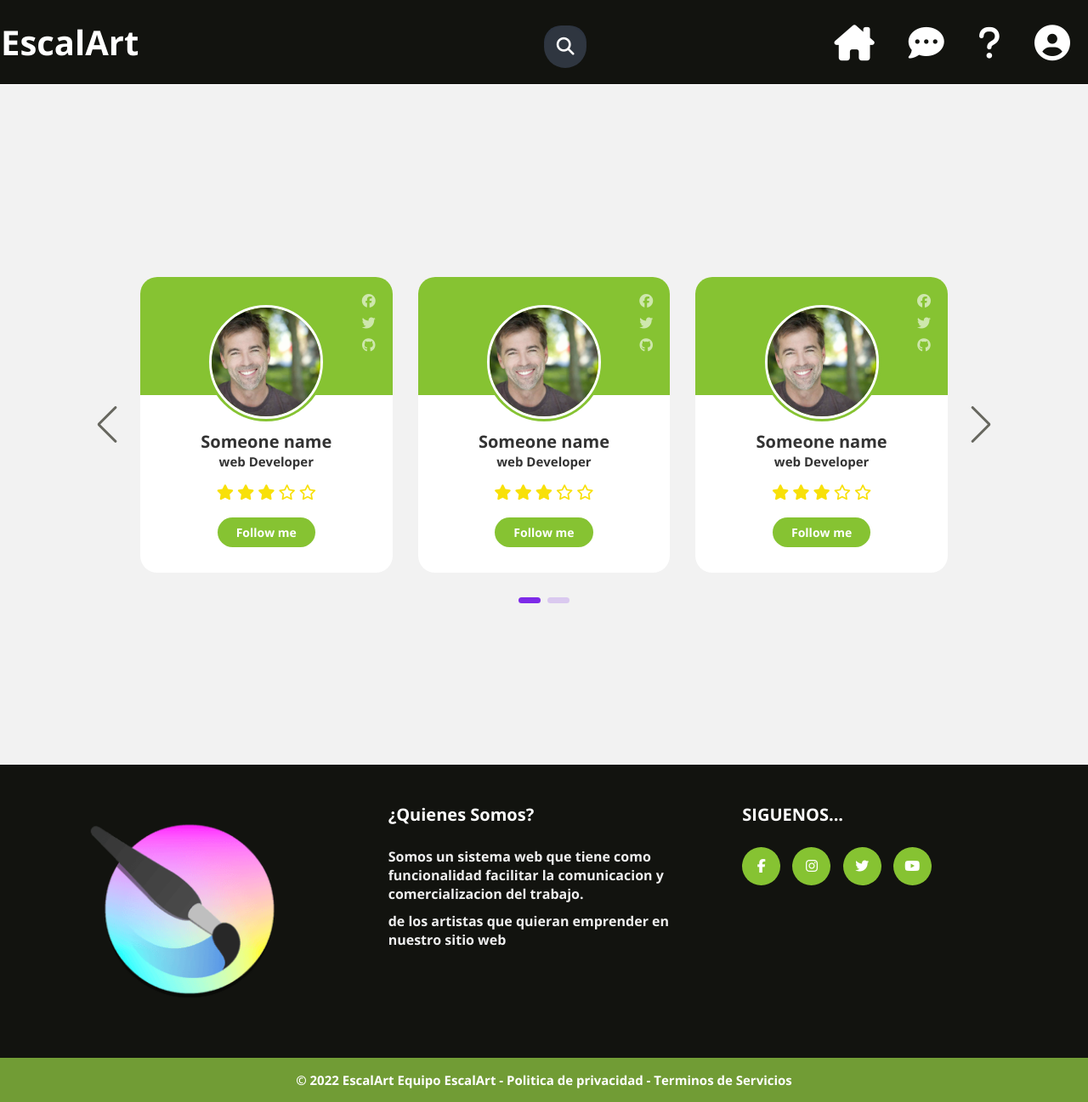
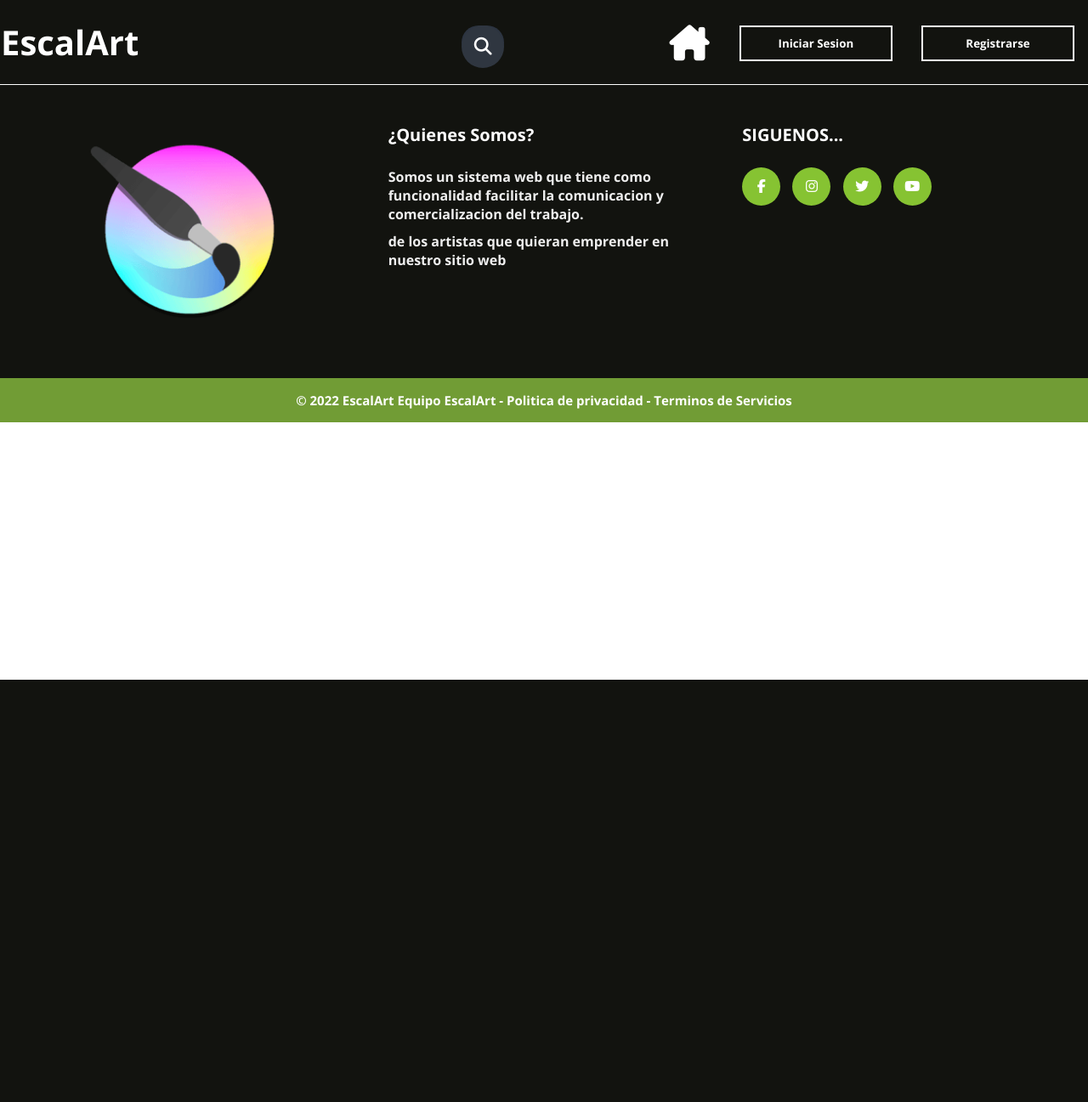
Before and after one commit to DiegoOrdenes/EscalArt, a Django app: page /presentacion in a window 1280 px wide. Shown: the whole page at 85% size. After the commit the page ends 800 px from the top, so only its background shows below. Run offline with Django 3.2, Linux system fonts and the light colour scheme; parts of the project's set-up code (start-up, migrations or seed data) failed here and were passed over; some libraries are stand-ins or nearby versions.

Commit message:
26-05-2022

```diff
--- a/EscalArt/forms.py
+++ b/EscalArt/forms.py
@@ -5,7 +5,7 @@ from tkinter import Widget
 from django import forms
 from django.forms import ModelForm
 from django.contrib.auth.forms import UserCreationForm
-from requests import RequestException, request
+# from requests import RequestException, request
 from .models import Comision, Comision_Cliente, EstadoComision, Perfil, Publicacion, Referencia, Usuario,Solicitud
 
 # class CustomUserCreationForm(UserCreationForm):
--- a/EscalArt/models.py
+++ b/EscalArt/models.py
@@ -10,7 +10,7 @@ from webbrowser import get
 from django.db import models
 from django.contrib.auth.models import AbstractBaseUser, BaseUserManager
 from django.test import TransactionTestCase
-from requests import request
+# from requests import request
 
 # Create your models here.
 class UsuarioManager(BaseUserManager):
--- a/EscalArt/static/escalArt/css/Menu-Fotter.css
+++ b/EscalArt/static/escalArt/css/Menu-Fotter.css
@@ -129,6 +129,54 @@ header {
     border-radius: 15px;
 }
 
+
+/* Otro diseño de boton */
+
+.menu-logearse button {
+    padding: 10px 15px;
+    width: 180px;
+    margin: 0 10px;
+    background: none;
+    border: 2px solid #fff;
+    cursor: pointer;
+    color: #fff;
+}
+
+
+/* .menu-logearse {
+    padding: 0 15px;
+    position: relative;
+} */
+
+.menu-logearse ul {
+    margin-top: 10px;
+}
+
+.menu-logearse ul li {
+    display: inline;
+    margin: 0 5px 10px 5px;
+}
+
+.menu-logearse ul li a:hover {
+    padding: 0;
+    background: none;
+    border-radius: 0px;
+}
+
+
+/* .menu-logearse button {
+    padding: 10px 15px;
+    border-radius: 20px;
+    width: 180px;
+    cursor: pointer;
+    color: #fff;
+    background: #86C332;
+} */
+
+.menu-logearse button:hover {
+    background: #659523;
+}
+
 .scrol {
     height: 1px;
 }
--- a/EscalArt/static/escalArt/css/configuracion.css
+++ b/EscalArt/static/escalArt/css/configuracion.css
@@ -5,7 +5,6 @@
     width: 100%;
     margin: 30px 0px;
     padding: 0 18%;
-    margin-top: -3%;
 }
 
 
--- a/EscalArt/static/escalArt/css/presentacion.css
+++ b/EscalArt/static/escalArt/css/presentacion.css
@@ -138,14 +138,14 @@
 }
 
 .button-card button:hover {
-    background: #6616d0;
+    background: #719C35;
 }
 
 .swiper-pagination-bullet {
     height: 7px;
     width: 26px;
     border-radius: 25px;
-    background: #7d2ae8;
+    background: #719C35;
 }
 
 .swiper-button-next,
--- a/EscalArt/templates/escalArt/presentacion.html
+++ b/EscalArt/templates/escalArt/presentacion.html
@@ -36,17 +36,23 @@
                 </a>
             </div>
             <ul class="menu">
-                <li><a href="{% url 'home' %}"><i class="fa-solid fa-house-chimney"></i></a></li>
-                <li><a href="#"><i class="fa-solid fa-comment-dots"></i></a></li>
-                <li>
-                    <a href="{% url 'ayudacliente' %}"><i class="fa-solid fa-question"></i></a>
-                </li>
-                <li onclick="mostrarConfig();"> <a href="#"><i class="fa-solid fa-circle-user"></i></a></li>
+                <!--Mostrar si el Usuario no esta logeado-->
+                <li class="home-not-loged"><a href="{% url 'home' %}"><i class="fa-solid fa-house-chimney"></i></a></li>
+                <div class="menu-logearse">
+                    <ul>
+                        <li><a href="#"><button>Iniciar Sesion</button></a></li>
+                        <li><a href="#"><button>Registrarse</button></a></li>
+                    </ul>
+                </div>
+                <!--Mostrar esto si el usuario esta logeado-->
+                <li style="display: none;"><a href="{% url 'home' %}"><i class="fa-solid fa-house-chimney"></i></a></li>
+                <li style="display: none;"><a href="{% url 'chats' %}"><i class="fa-solid fa-comment-dots"></i></a></li>
+                <li style="display: none;"><a href="{% url 'ayudacliente' %}"><i class="fa-solid fa-question"></i></a></li>
+                <li style="display: none;" onclick="mostrarConfig();"> <a href="#"><i class="fa-solid fa-circle-user"></i></a></li>
             </ul>
         </nav>
         <div id="Configuracion">
             <ul class="Configuracion-menu">
-                <button onclick="ocultarConfig();" id="btn-cierra" type="button">X</button>
                 <li><i class="fa-solid fa-circle-user"></i><a href="{% url 'perfil' %}">Perfil</a></li>
                 <li><i class="fa-solid fa-gear"></i><a href="#">Configuracion</a></li>
                 <span class="linea_2"></span>
@@ -56,7 +62,7 @@
     </header>
     <div class="scrol"></div>
     <!--Cartas de presentacion-->
-    <div class="body-card">
+    <!-- <div class="body-card">
         <section class="section-card">
             <div class=" swiper mySwiper container-card">
                 <div class=" swiper-wrapper content">
@@ -73,8 +79,8 @@
                             </div>
 
                             <div class="name-profession">
-                                <span class="name">Someone name</span>
-                                <span class="profession">web Developer</span>
+                                <span class="name">[Nombre Artista]</span>
+                                <span class="profession">[username]</span>
                             </div>
 
                             <div class="rating">
@@ -103,8 +109,8 @@
                             </div>
 
                             <div class="name-profession">
-                                <span class="name">Someone name</span>
-                                <span class="profession">web Developer</span>
+                                <span class="name">[Nombre Artista]</span>
+                                <span class="profession">[Username]</span>
                             </div>
 
                             <div class="rating">
@@ -133,8 +139,8 @@
                             </div>
 
                             <div class="name-profession">
-                                <span class="name">Someone name</span>
-                                <span class="profession">web Developer</span>
+                                <span class="name">[Nombre Artista]</span>
+                                <span class="profession">[Username]</span>
                             </div>
 
                             <div class="rating">
@@ -163,8 +169,8 @@
                             </div>
 
                             <div class="name-profession">
-                                <span class="name">Someone name</span>
-                                <span class="profession">web Developer</span>
+                                <span class="name">[Nombre Artista]</span>
+                                <span class="profession">[Username]</span>
                             </div>
 
                             <div class="rating">
@@ -193,8 +199,8 @@
                             </div>
 
                             <div class="name-profession">
-                                <span class="name">Someone name</span>
-                                <span class="profession">web Developer</span>
+                                <span class="name">[Nombre Artista]</span>
+                                <span class="profession">[Username]</span>
                             </div>
 
                             <div class="rating">
@@ -223,8 +229,8 @@
                             </div>
 
                             <div class="name-profession">
-                                <span class="name">Someone name</span>
-                                <span class="profession">web Developer</span>
+                                <span class="name">[Nombre Artista]</span>
+                                <span class="profession">[Username]</span>
                             </div>
 
                             <div class="rating">
@@ -247,8 +253,7 @@
             <div class="swiper-pagination"></div>
         </section>
     </div>
-    <!-- Swiper JS -->
-    <script src="https://unpkg.com/swiper/swiper-bundle.min.js"></script>
+    <script src="https://unpkg.com/swiper/swiper-bundle.min.js"></script> -->
 
     <!-- Initialize Swiper -->
     <script>
```
Also changed, not shown: other parts of EscalArt/static/escalArt/css/Menu-Fotter.css (+48 -7 lines).
